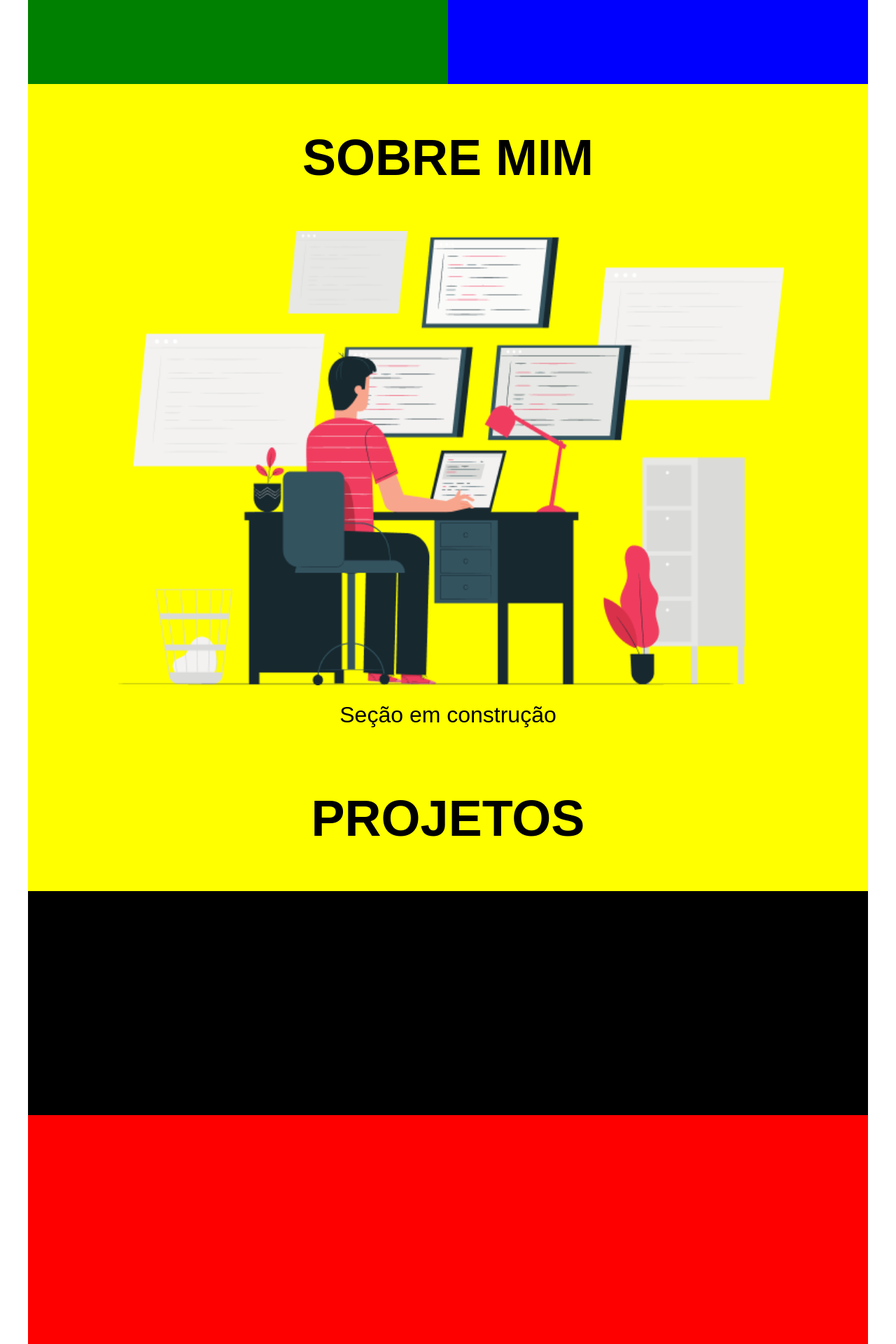
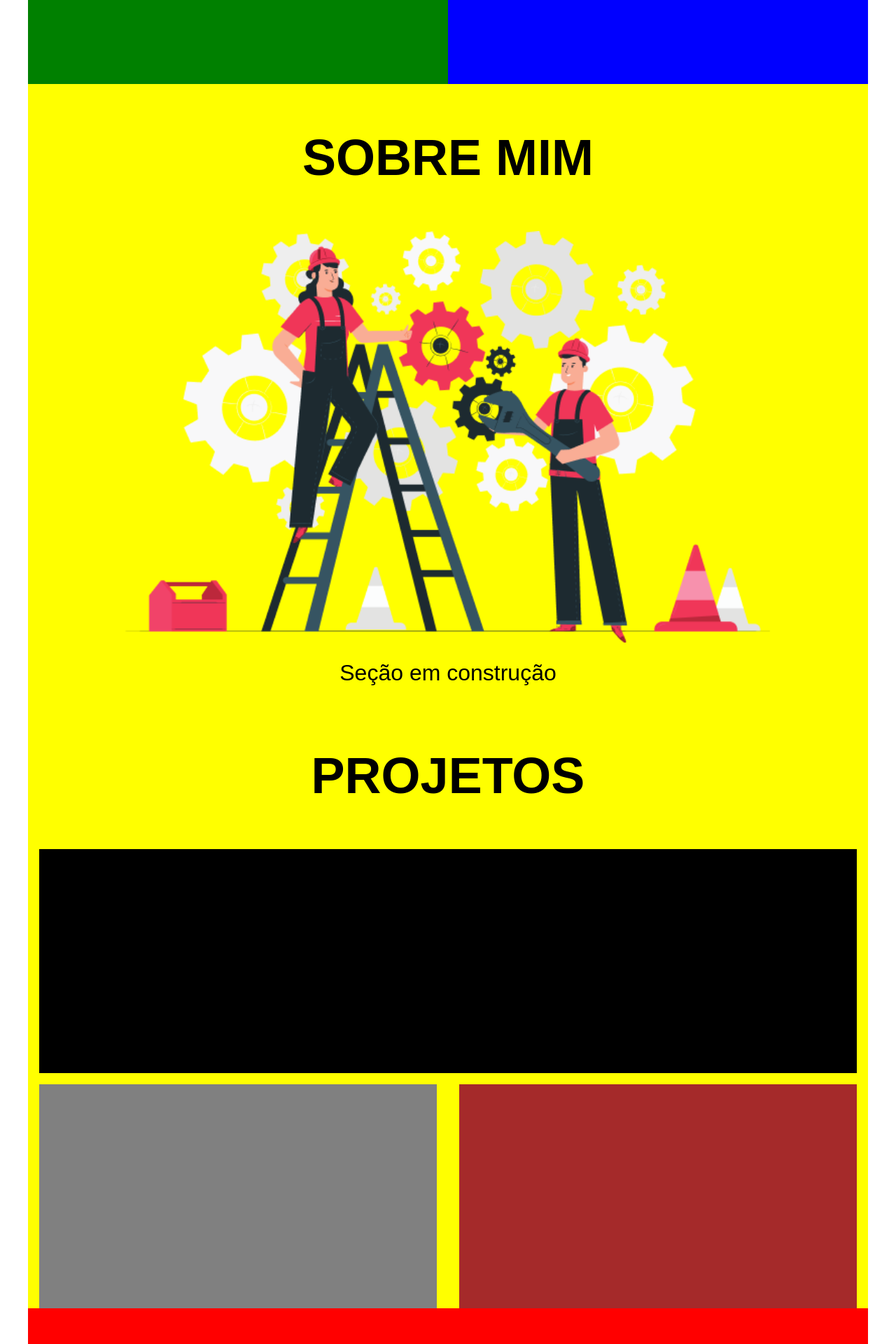
Before and after one commit to gmcotta/Gustavo_Matias_JAMStackAlura, a Next.js app: page / in a window 1280 px wide. Shown: the part 680-2600 px from the top of the page at 70% size. Built offline with nearby package versions, Linux system fonts and the light colour scheme; a web font is replaced by a local one.

Commit message:
Creating project section layout

```diff
--- a/pages/index.js
+++ b/pages/index.js
@@ -87,7 +87,7 @@ export default function Home() {
                 Sobre mim
               </Text>
               <img
-                src="/images/home.png"
+                src="/images/maintenance.png"
                 alt="Imagem de uma pessoa sentada em uma cadeira, usando um laptop"
                 width="80%"
               />
@@ -111,13 +111,29 @@ export default function Home() {
                 Projetos
               </Text>
             </Grid.Col>
+          </Grid.Row>
+          <Grid.Row>
             <Grid.Col
               value={12}
-
             >
               <div style={{ width: 'auto', height: '320px', backgroundColor: 'black' }} />
             </Grid.Col>
           </Grid.Row>
+          <Grid.Row>
+            <Grid.Col
+              value={{ xs: 12, md: 6 }}
+              marginTop="16px"
+            >
+              <div style={{ width: 'auto', height: '320px', backgroundColor: 'gray' }} />
+            </Grid.Col>
+            <Grid.Col
+              value={{ xs: 12, md: 6 }}
+              marginTop="16px"
+            >
+              <div style={{ width: 'auto', height: '320px', backgroundColor: 'brown' }} />
+            </Grid.Col>
+          </Grid.Row>
+
           <Title>My page</Title>
         </Grid.Container>
       </Box>
--- a/src/components/core/Header/styles.js
+++ b/src/components/core/Header/styles.js
@@ -27,7 +27,7 @@ HeaderWrapper.CentralContent = styled.nav`
   ${transformBreakpointsIntoMediaQueries({
     md: css`{
       order: 2;
-      width: 75vw;
+      flex: 1;
     }`,
   })}
 `;
--- a/src/components/core/layout/Grid/index.js
+++ b/src/components/core/layout/Grid/index.js
@@ -32,6 +32,8 @@ const Row = styled.div`
 `;
 
 const Col = styled.div`
+  padding-right: 16px;
+  padding-left: 16px;
   flex-basis: 0;
   flex-grow: 1;
   ${propToStyle('backgroundColor')};
@@ -39,6 +41,7 @@ const Col = styled.div`
   ${propToStyle('flexDirection')};
   ${propToStyle('justifyContent')};
   ${propToStyle('alignItems')};
+  ${propToStyle('marginTop')};
 
   ${({ value }) => {
     if (typeof value === 'number') {
```
